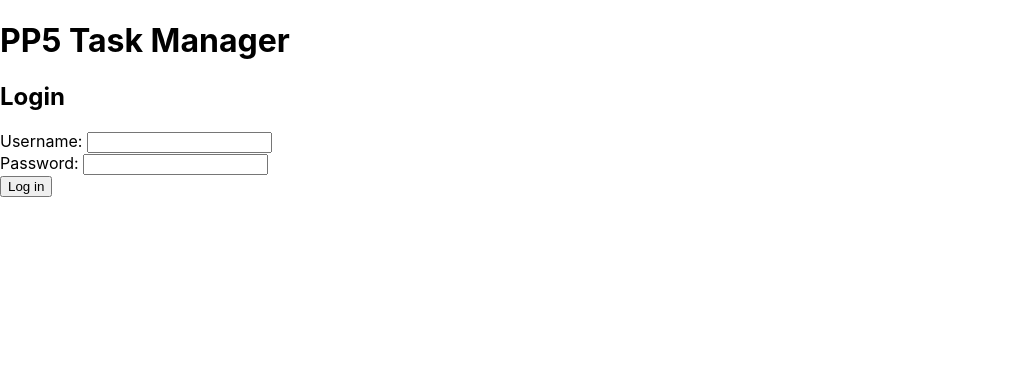
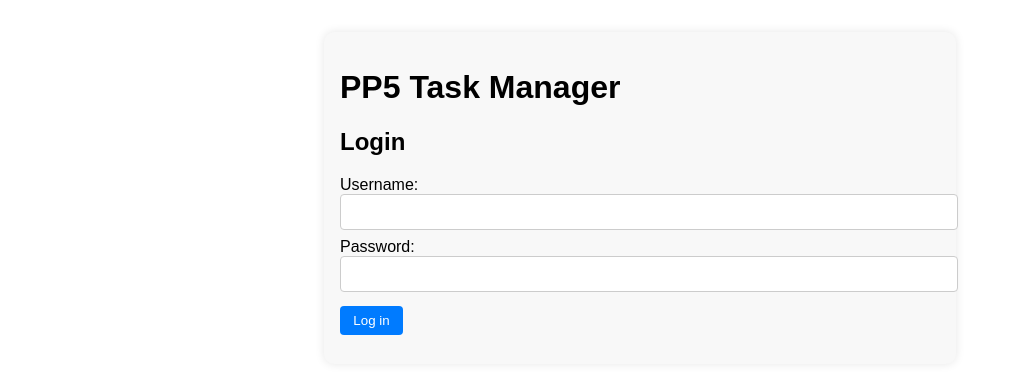
Before and after one commit to AndyLang81/pp5-frontend, a React (Create React App) app: page / in a window 1280 px wide. Shown: the top 374 px of the page, without its empty margins (0-1021 px from the left). Built offline with nearby package versions, Linux system fonts and the light colour scheme.

Commit message:
Add basic styling and layout for task manager interface

```diff
--- a/src/App.css
+++ b/src/App.css
@@ -1,63 +1,60 @@
-body {
+.App {
+  max-width: 600px;
+  margin: 2em auto;
   font-family: Arial, sans-serif;
-  background-color: #f4f4f4;
-  margin: 0;
-  padding: 2rem;
-  color: #333;
-}
-
-.App {
-  max-width: 700px;
-  margin: auto;
-  background-color: white;
-  padding: 2rem;
-  border-radius: 8px;
-  box-shadow: 0 2px 8px rgba(0, 0, 0, 0.1);
-}
-
-h1, h2, h3 {
-  text-align: center;
-  color: #444;
-}
-
-form {
-  display: flex;
-  flex-direction: column;
-  gap: 0.75rem;
-  margin-bottom: 2rem;
-}
-
-input, textarea, select, button {
-  padding: 0.6rem;
-  font-size: 1rem;
-  border: 1px solid #ccc;
-  border-radius: 5px;
+  padding: 1em;
+  background-color: #f8f8f8;
+  border-radius: 10px;
+  box-shadow: 0 0 10px rgba(0,0,0,0.1);
 }
 
 button {
-  background-color: #0077cc;
+  padding: 0.5em 1em;
+  background-color: #222;
   color: white;
+  border: none;
+  border-radius: 4px;
+  margin-bottom: 1em;
   cursor: pointer;
-  transition: background 0.2s ease;
 }
 
 button:hover {
-  background-color: #005fa3;
+  background-color: #444;
+}
+
+form input,
+form textarea,
+form select {
+  width: 100%;
+  margin-bottom: 0.5em;
+  padding: 0.5em;
+  font-size: 1em;
+  border: 1px solid #ccc;
+  border-radius: 4px;
+}
+
+form button {
+  margin-top: 0.5em;
+  background-color: #007bff;
+  border: none;
+}
+
+form button:hover {
+  background-color: #0056b3;
 }
 
 ul {
-  list-style: none;
   padding-left: 0;
 }
 
 li {
-  background-color: #fafafa;
-  border: 1px solid #ddd;
-  padding: 1rem;
-  margin-bottom: 1rem;
+  background-color: #fff;
+  border: 1px solid #ccc;
+  padding: 1em;
   border-radius: 6px;
+  margin-bottom: 1em;
 }
 
-button + button {
-  margin-left: 10px;
+h3 {
+  margin: 0 0 0.5em 0;
 }
--- a/src/App.js
+++ b/src/App.js
@@ -1,3 +1,4 @@
+import './App.css';
 import React, { useState, useEffect } from 'react';
 import Login from './Login';
 import TaskList from './TaskList';
```
